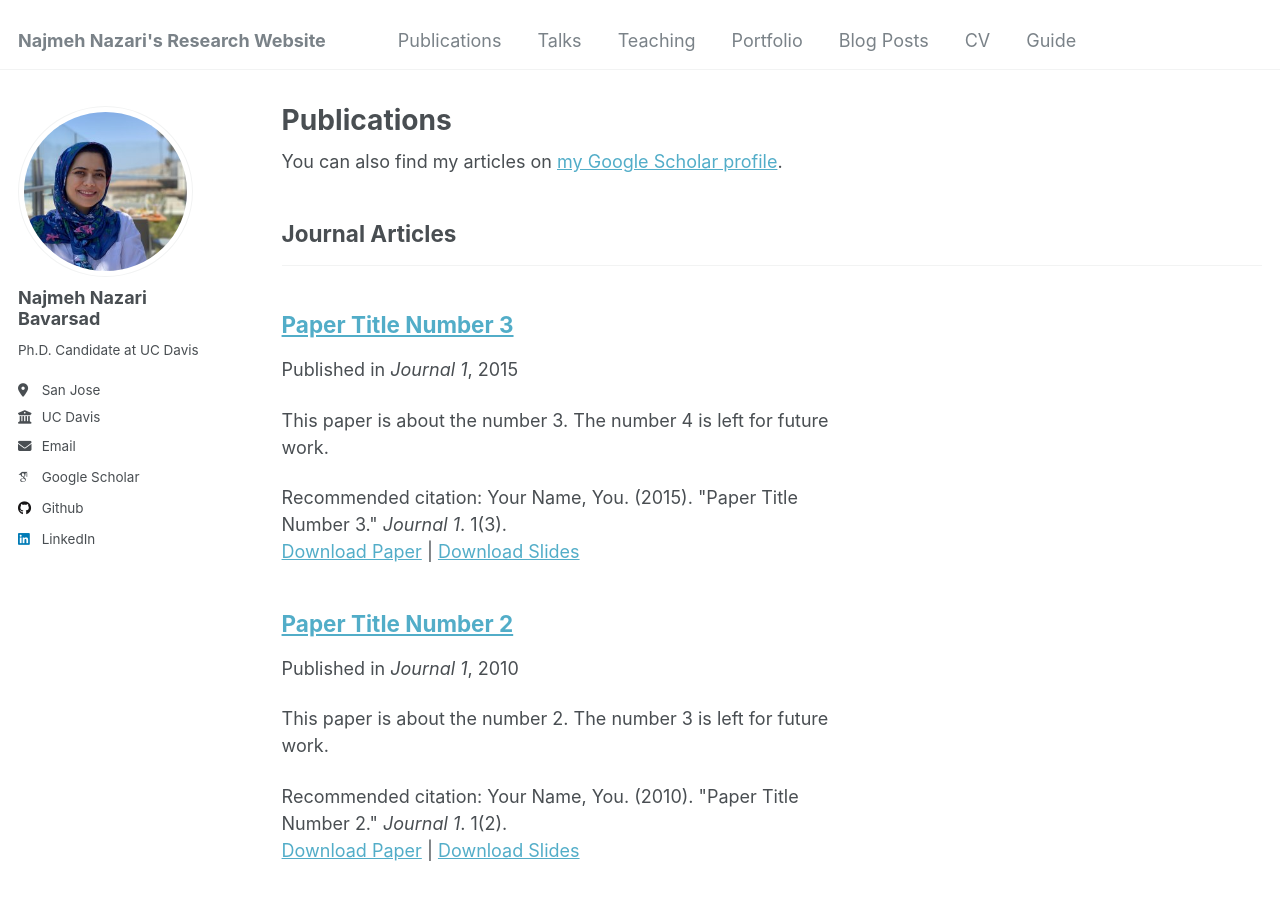
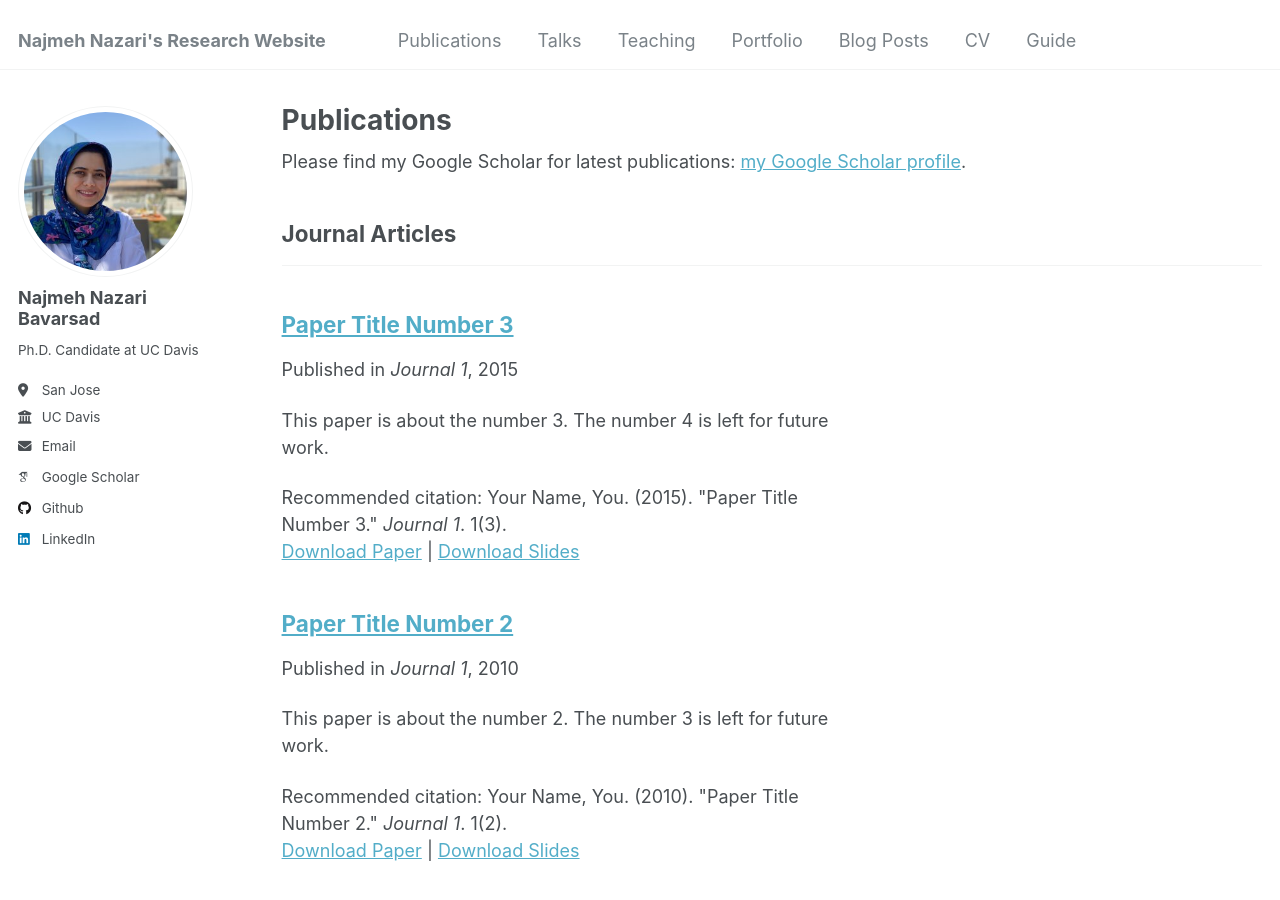
Before and after one commit to NajmehN/NajmehN.github.io, a Jekyll site: the page built from _pages/publications.html, in a window 1280 px wide and 900 px high. Built offline with Jekyll 4.4.1, drawn with Linux system fonts in a browser that asks for light colours; some web fonts are replaced.

Commit message:
Update publications.html
schlar

```diff
--- a/_pages/publications.html
+++ b/_pages/publications.html
@@ -6,7 +6,7 @@ author_profile: true
 ---
 
 {% if site.author.googlescholar %}
-  <div class="wordwrap">You can also find my articles on <a href="{{site.author.googlescholar}}">my Google Scholar profile</a>.</div>
+  <div class="wordwrap">Please find my Google Scholar for latest publications: <a href="{{site.author.googlescholar}}">my Google Scholar profile</a>.</div>
 {% endif %}
 
 {% include base_path %}
```
